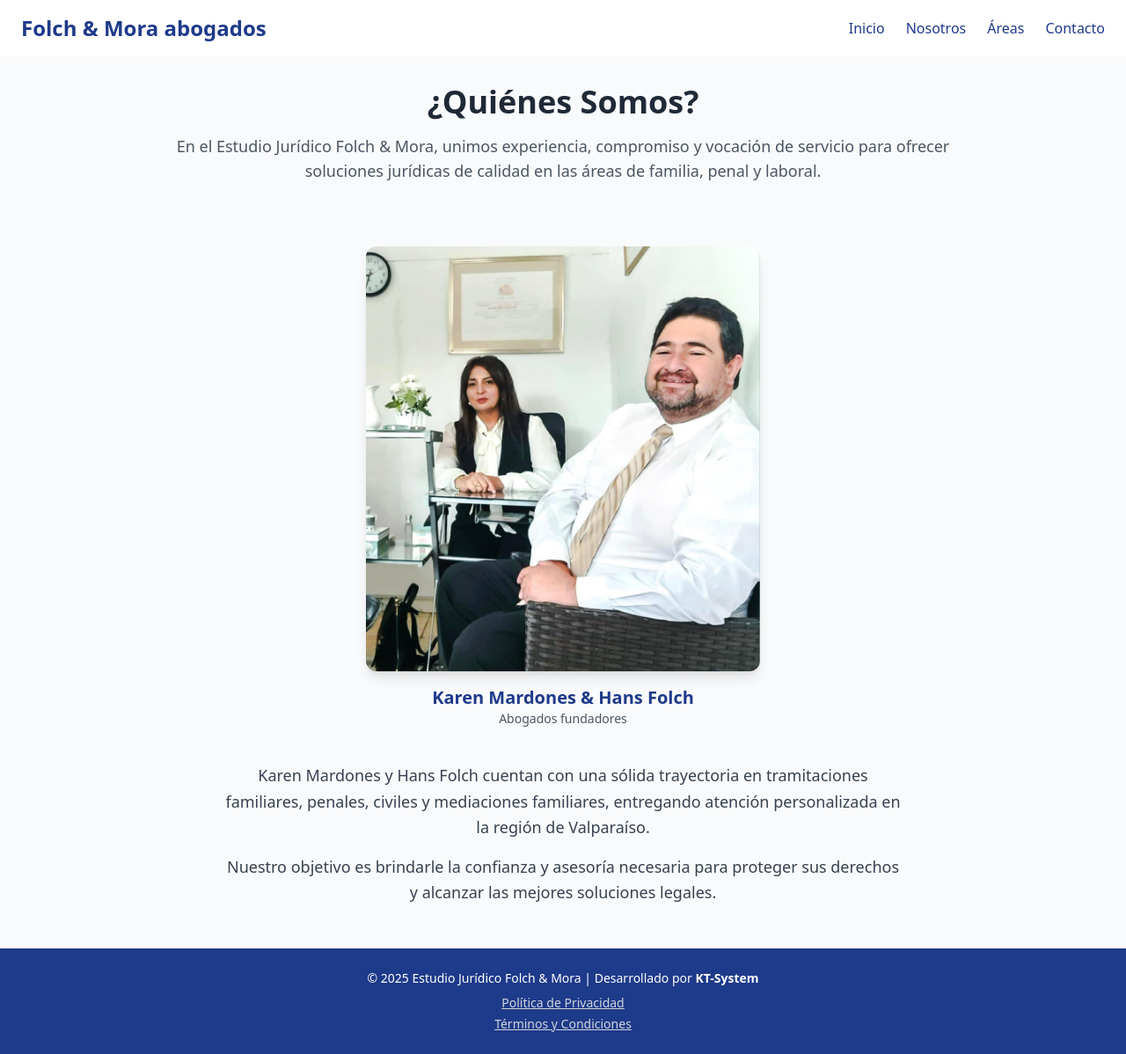
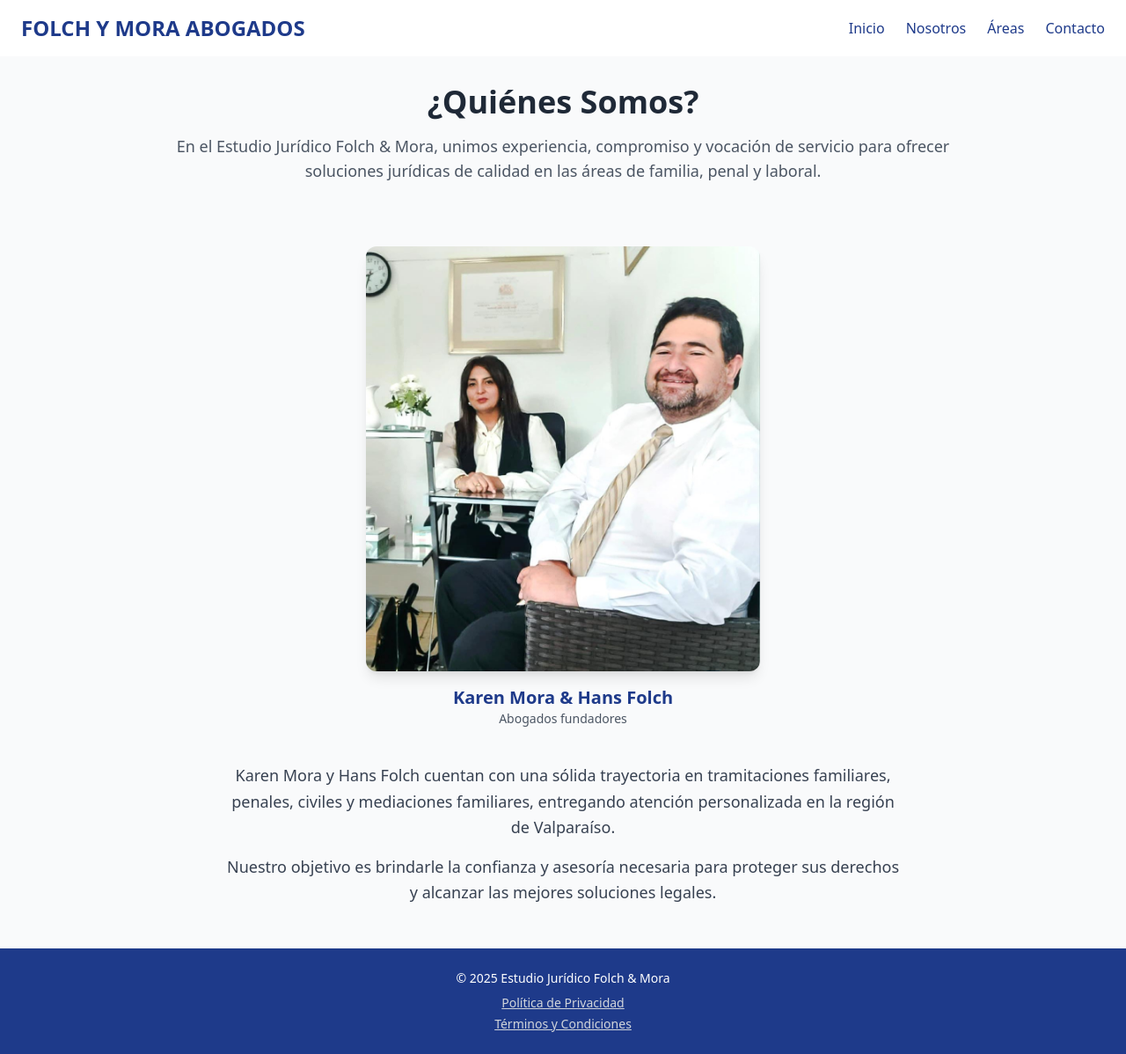
Before and after one commit to J4Kv/folio-folchymora, a React (Vite) app: page /about in a window 1280 px wide. Shown: the whole page at 88% size. Built offline with nearby package versions, Linux system fonts and the light colour scheme.

Commit message:
Forzar redeploy con últimos ajustes

```diff
--- a/src/components/Footer.jsx
+++ b/src/components/Footer.jsx
@@ -2,8 +2,8 @@ function Footer() {
     return (
       <footer className="bg-blue-900 text-white text-center text-sm py-6 px-4">
         <p className="mb-2">
-          © {new Date().getFullYear()} Estudio Jurídico Folch & Mora | Desarrollado por{" "}
-          <span className="font-semibold">KT-System</span>
+          © {new Date().getFullYear()} Estudio Jurídico Folch & Mora {" "}
+          <span className="font-semibold"></span>
         </p>
         <a
           href="/privacidad"
--- a/src/components/Header.jsx
+++ b/src/components/Header.jsx
@@ -6,7 +6,7 @@ function Header() {
       <div className="container mx-auto flex justify-between items-center py-4 px-6">
         {/* Logo y Nombre del Estudio */}
         <div className="text-2xl font-bold text-blue-900">
-          Folch & Mora abogados
+          FOLCH Y MORA ABOGADOS
         </div>
 
         {/* Menú de navegación */}
--- a/src/pages/About.jsx
+++ b/src/pages/About.jsx
@@ -16,7 +16,7 @@ function About() {
             className="rounded-xl shadow-lg w-full max-w-md object-cover"
           />
           <div className="mt-4 text-center">
-            <h2 className="text-xl font-semibold text-blue-900">Karen Mardones & Hans Folch</h2>
+            <h2 className="text-xl font-semibold text-blue-900">Karen Mora & Hans Folch</h2>
             <p className="text-gray-600 text-sm">Abogados fundadores</p>
           </div>
         </div>
@@ -24,7 +24,7 @@ function About() {
         {/* Descripción conjunta con mejoras */}
         <div className="max-w-3xl text-center text-gray-700 mt-4">
           <p className="text-lg mb-4 leading-relaxed">
-            Karen Mardones y Hans Folch cuentan con una sólida trayectoria en tramitaciones familiares, penales, civiles y mediaciones familiares, entregando atención personalizada en la región de Valparaíso.
+            Karen Mora y Hans Folch cuentan con una sólida trayectoria en tramitaciones familiares, penales, civiles y mediaciones familiares, entregando atención personalizada en la región de Valparaíso.
           </p>
           <p className="text-lg mb-4 leading-relaxed">
             Nuestro objetivo es brindarle la confianza y asesoría necesaria para proteger sus derechos y alcanzar las mejores soluciones legales.
```
